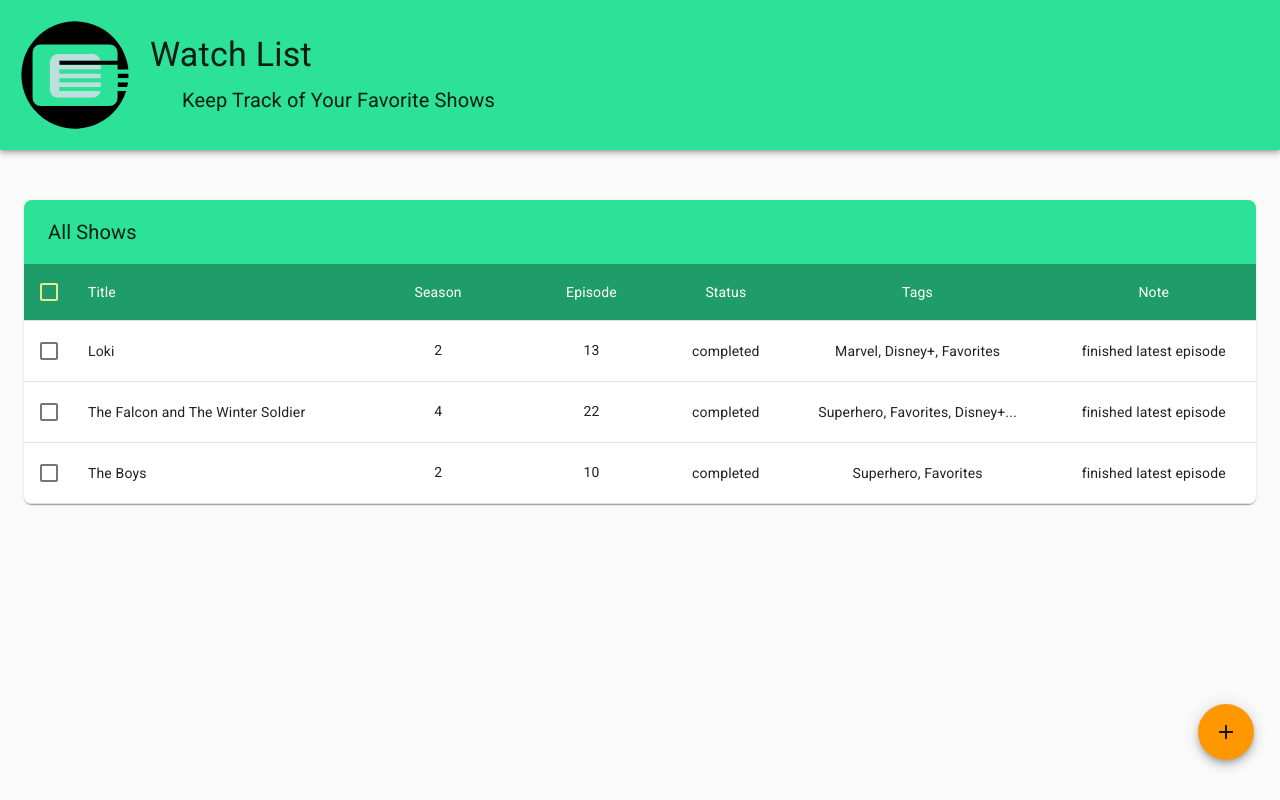
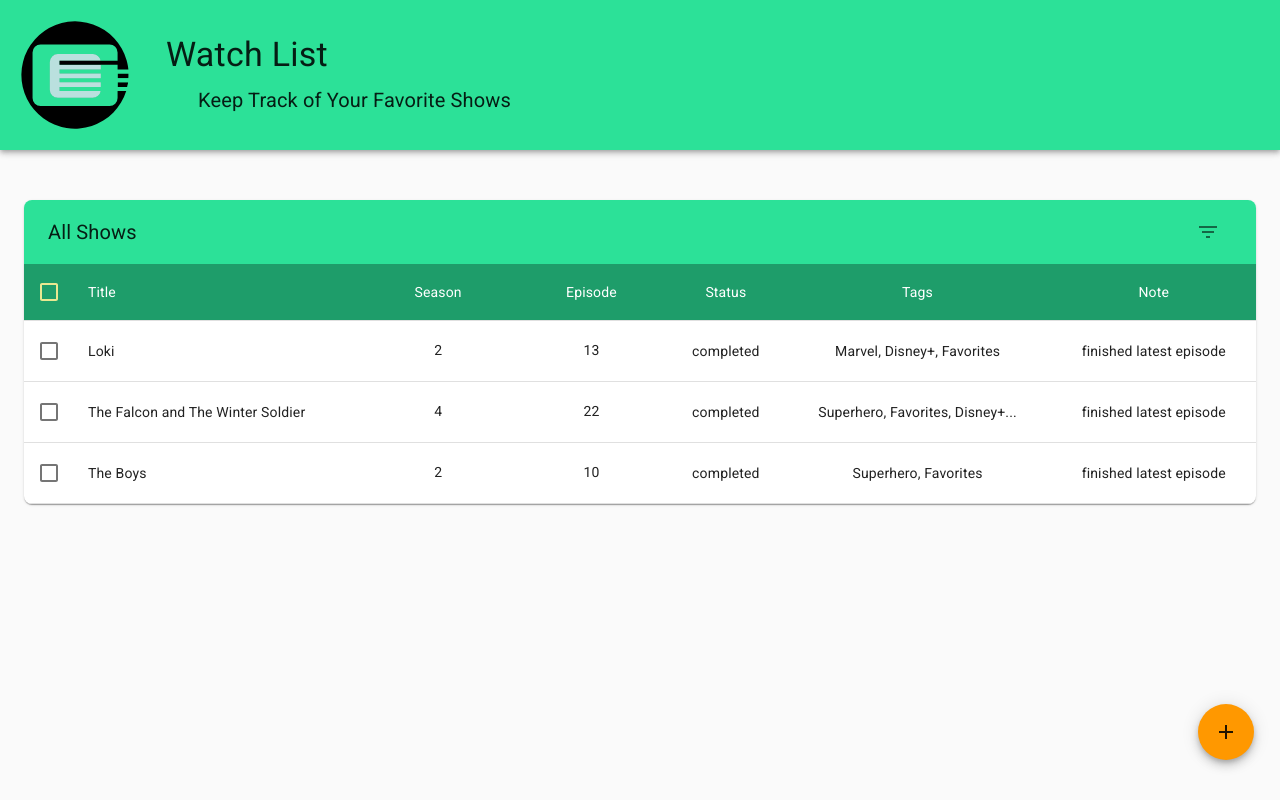
Before and after one commit to LarsSpangenberg/tv-show-list-react, a React (Create React App) app: page / in a window 1280 px wide. Built offline with nearby package versions, Linux system fonts and the light colour scheme.

Commit message:
implemented currently empty sidebar

```diff
--- a/src/components/header/Header.js
+++ b/src/components/header/Header.js
@@ -11,7 +11,7 @@ export default function Header() {
   return (
     <AppBar position='static'>
       <Toolbar className={classes.toolbar}>
-        <Box className={classes.brandingContainer}>
+        <Box className={classes.brandingContainer} zIndex={1250}>
           <img src={BrandingImage} alt='branding' />
         </Box>
 
--- a/src/components/header/HeaderStyles.js
+++ b/src/components/header/HeaderStyles.js
@@ -17,7 +17,7 @@ export default makeStyles((theme) => {
       width: sidebarWidth,
     },
     titleContainer: {
-      marginLeft: sidebarWidth,
+      marginLeft: sidebarWidth + theme.spacing(2),
     },
     subtitle: {
       marginTop: theme.spacing(1),
--- a/src/components/showsList/ShowsList.js
+++ b/src/components/showsList/ShowsList.js
@@ -1,5 +1,6 @@
 import React, { useState } from 'react';
 import { useSelector, useDispatch } from 'react-redux';
+import clsx from 'clsx';
 
 import {
   Container,
@@ -17,8 +18,9 @@ import ShowsListHead from 'components/showsList/showsListHead/ShowsListHead';
 import ShowsListItem from 'components/showsList/showsListItem/ShowsListItem';
 import ShowDetailsModal from 'components/showDetails/ShowDetailsModal';
 
+import * as uiActions from 'store/UiSlice';
 import * as detailsActions from 'store/ShowDetailsSlice';
-import { toggleCheck, toggleCheckAll, resetChecked } from 'store/CheckedListItemsSlice';
+import * as checkboxActions from 'store/CheckedListItemsSlice';
 import { updateSeasonOrEpisode, deleteShows } from 'store/ShowsSlice';
 
 export default function ShowsTable() {
@@ -31,12 +33,14 @@ export default function ShowsTable() {
   const { numChecked: numSelected, checked: selectedShows } = useSelector(
     (state) => state.checkedListItems
   );
+  const { isSidebarOpen } = useSelector((state) => state.ui);
 
+  const openSidebar = () => dispatch(uiActions.openSidebar());
   const createNewShow = () => dispatch(detailsActions.createNewShow());
-  const handleIncDec = (payload) => dispatch(updateSeasonOrEpisode(payload))
   const selectShow = (show) => dispatch(detailsActions.selectShow(show));
-  const handleItemCheck = (payload) => dispatch(toggleCheck(payload));
-  const handleSelectAll = () => dispatch(toggleCheckAll(shows.length));
+  const handleIncDec = (payload) => dispatch(updateSeasonOrEpisode(payload));
+  const handleItemCheck = (payload) => dispatch(checkboxActions.toggleCheck(payload));
+  const handleSelectAll = () => dispatch(checkboxActions.toggleCheckAll(shows.length));
 
   function handleDelete() {
     const selectedIds = [];
@@ -45,8 +49,8 @@ export default function ShowsTable() {
     });
 
     dispatch(deleteShows(selectedIds));
-    dispatch(resetChecked());
-  };
+    dispatch(checkboxActions.resetChecked());
+  }
 
   function handleShowClick(show) {
     selectShow(show);
@@ -68,11 +72,18 @@ export default function ShowsTable() {
 
   return (
     <>
-      <Container className={classes.root}>
+      <Container
+        className={clsx(
+          classes.root,
+          isSidebarOpen ? classes.root_sidebarOpen : ''
+        )}
+      >
         <TableContainer component={Paper}>
           <ShowsListToolbar
             numSelected={numSelected}
+            isSidebarOpen={isSidebarOpen}
             handleDelete={handleDelete}
+            handleFilterClick={openSidebar}
           />
 
           <Table>
--- a/src/components/showsList/ShowsListStyles.js
+++ b/src/components/showsList/ShowsListStyles.js
@@ -1,12 +1,23 @@
 import { makeStyles } from '@material-ui/core';
 
-export default makeStyles((theme) => ({
+export default makeStyles((theme) => {
+  const { duration, easing, create } = theme.transitions;
+
+  return {
     root: {
       marginTop: 50,
+      transition: create('padding', {
+        duration: duration.short,
+        easing: easing.easeOut,
+      }),
+    },
+    root_sidebarOpen: {
+      paddingLeft: theme.dimensions.sidebarWidth + theme.spacing(3),
     },
     fab: {
       position: 'absolute',
       right: '2%',
       bottom: '5vh',
     },
-}));
+  };
+});
--- a/src/components/showsList/showsListToolbar/ShowsListToolbar.js
+++ b/src/components/showsList/showsListToolbar/ShowsListToolbar.js
@@ -1,18 +1,27 @@
 import React from 'react';
 
-import { Toolbar, Typography, Tooltip, IconButton } from '@material-ui/core';
+import {
+  Toolbar,
+  Box,
+  Typography,
+  Tooltip,
+  IconButton,
+} from '@material-ui/core';
 import DeleteIcon from '@material-ui/icons/Delete';
 import DeleteSweepIcon from '@material-ui/icons/DeleteSweep';
+import FilterIcon from '@material-ui/icons/FilterList';
 
 import useStyles from './ShowsListToolbarStyles';
 
 export default function ShowsTable(props) {
   const classes = useStyles();
-  const { numSelected, handleDelete } = props;
+  const { numSelected, isSidebarOpen, handleDelete, handleFilterClick } = props;
 
   return (
     <Toolbar className={classes.toolbar}>
-      <Typography variant='h6'>All Shows</Typography>
+      <Box flexGrow={1}>
+        <Typography variant='h6'>All Shows</Typography>
+      </Box>
 
       {numSelected > 0 && (
         <Tooltip title='Delete'>
@@ -21,6 +30,12 @@ export default function ShowsTable(props) {
           </IconButton>
         </Tooltip>
       )}
+
+      <Tooltip title='Filters and Sorting'>
+        <IconButton onClick={handleFilterClick} disabled={isSidebarOpen}>
+          <FilterIcon />
+        </IconButton>
+      </Tooltip>
     </Toolbar>
   );
 }
--- a/src/components/showsList/showsListToolbar/ShowsListToolbarStyles.js
+++ b/src/components/showsList/showsListToolbar/ShowsListToolbarStyles.js
@@ -1,8 +1,7 @@
 import { makeStyles } from '@material-ui/core';
 
-export default makeStyles(theme => ({
+export default makeStyles((theme) => ({
   toolbar: {
     backgroundColor: theme.palette.primary.main,
-    justifyContent: 'space-between',
   },
 }));
--- /dev/null
+++ b/src/components/sidebarLeft/Sidebar.js
@@ -0,0 +1,30 @@
+import React from 'react';
+import { useSelector, useDispatch } from 'react-redux';
+
+import { ClickAwayListener, Drawer } from '@material-ui/core';
+import * as uiActions from 'store/UiSlice';
+
+import useStyles from './SidebarStyles';
+
+export default function Sidebar() {
+  const classes = useStyles();
+  const dispatch = useDispatch();
+
+  const isSidebarOpen = useSelector((state) => state.ui.isSidebarOpen);
+
+  function closeSidebar() {
+    if (isSidebarOpen) dispatch(uiActions.closeSidebar());
+  }
+
+  return (
+    <ClickAwayListener
+      onClickAway={closeSidebar}
+      mouseEvent='onMouseUp'
+      touchEvent='onTouchEnd'
+    >
+      <Drawer open={isSidebarOpen} variant='persistent' anchor='left'>
+        <div className={classes.logoBg} />
+      </Drawer>
+    </ClickAwayListener>
+  );
+}
--- /dev/null
+++ b/src/components/sidebarLeft/SidebarStyles.js
@@ -0,0 +1,9 @@
+import { makeStyles } from '@material-ui/core';
+
+export default makeStyles((theme) => ({
+  logoBg: {
+    backgroundColor: theme.palette.secondary.light,
+    height: theme.dimensions.headerHeight,
+    width: theme.dimensions.sidebarWidth,
+  },
+}));
--- a/src/containers/App.js
+++ b/src/containers/App.js
@@ -2,7 +2,8 @@ import React, { useEffect } from 'react';
 import { useSelector, useDispatch } from 'react-redux';
 
 import Header from 'components/header/Header';
-import ShowsTable from 'components/showsList/ShowsList';
+import ShowsList from 'components/showsList/ShowsList';
+import Sidebar from 'components/sidebarLeft/Sidebar';
 
 import useStyles from './AppStyles';
 
@@ -31,7 +32,8 @@ export default function App() {
   return (
     <div>
       <Header />
-      <ShowsTable shows={shows} />
+      <Sidebar />
+      <ShowsList shows={shows} />
     </div>
   );
 }
--- /dev/null
+++ b/src/store/UiSlice.js
@@ -0,0 +1,20 @@
+import { createSlice } from '@reduxjs/toolkit';
+
+export const uiSlice = createSlice({
+  name: 'ui',
+  initialState: {
+    isSidebarOpen: false,
+  },
+  reducers: {
+    openSidebar(state) {
+      state.isSidebarOpen = true;
+    },
+    closeSidebar(state) {
+      state.isSidebarOpen = false;
+    },
+  },
+});
+
+export const { openSidebar, closeSidebar } = uiSlice.actions;
+
+export default uiSlice.reducer;
--- a/src/store/store.js
+++ b/src/store/store.js
@@ -1,11 +1,13 @@
 import { configureStore } from '@reduxjs/toolkit';
 
+import uiReducer from './UiSlice';
 import showsReducer from './ShowsSlice';
 import showDetailsReducer from './ShowDetailsSlice';
 import checkedListItemsReducer from './CheckedListItemsSlice';
 
 export default configureStore({
   reducer: {
+    ui: uiReducer,
     shows: showsReducer,
     showDetails: showDetailsReducer,
     checkedListItems: checkedListItemsReducer,
```
Lines whose indentation alone changed are shown as unchanged.
